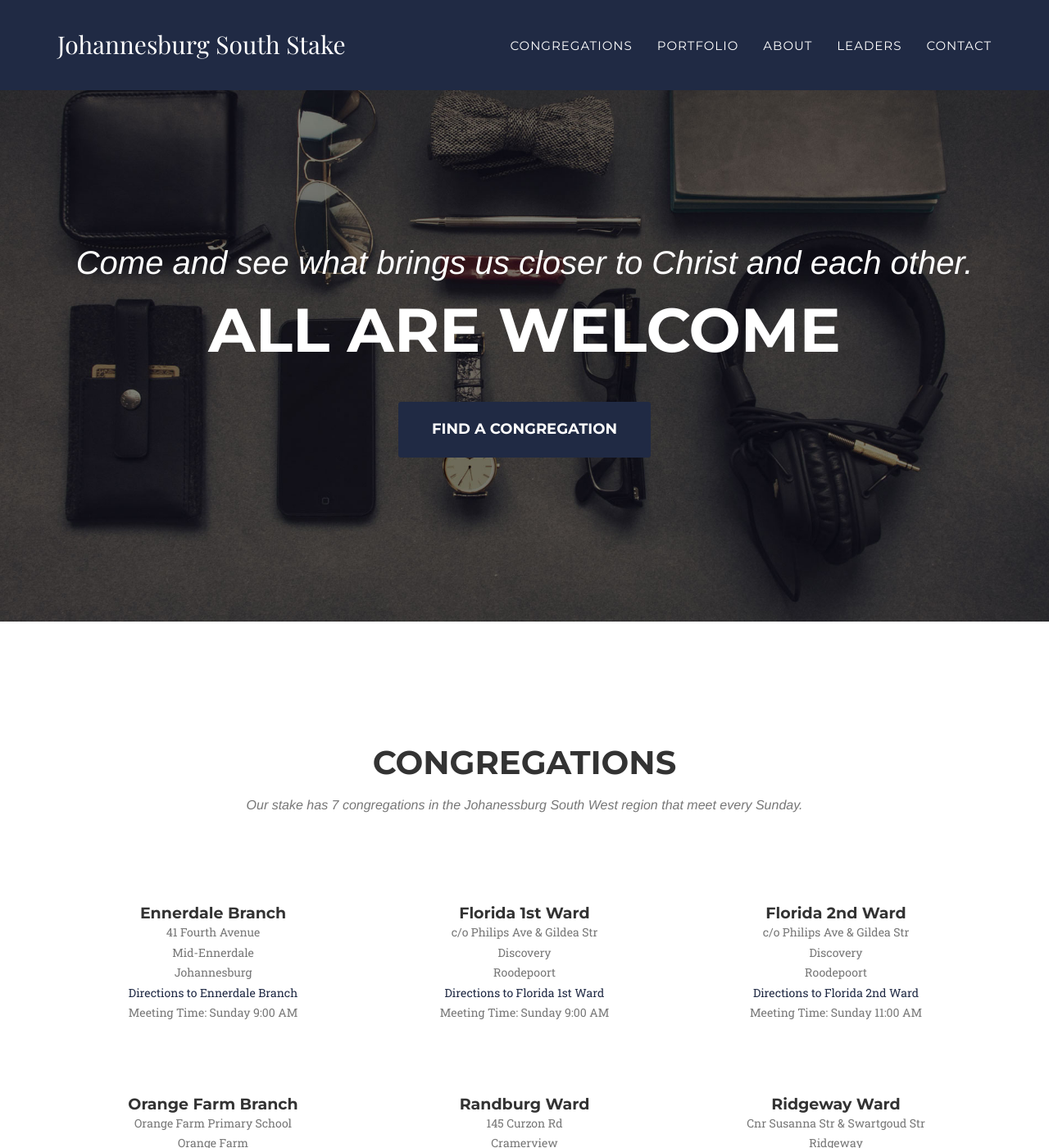
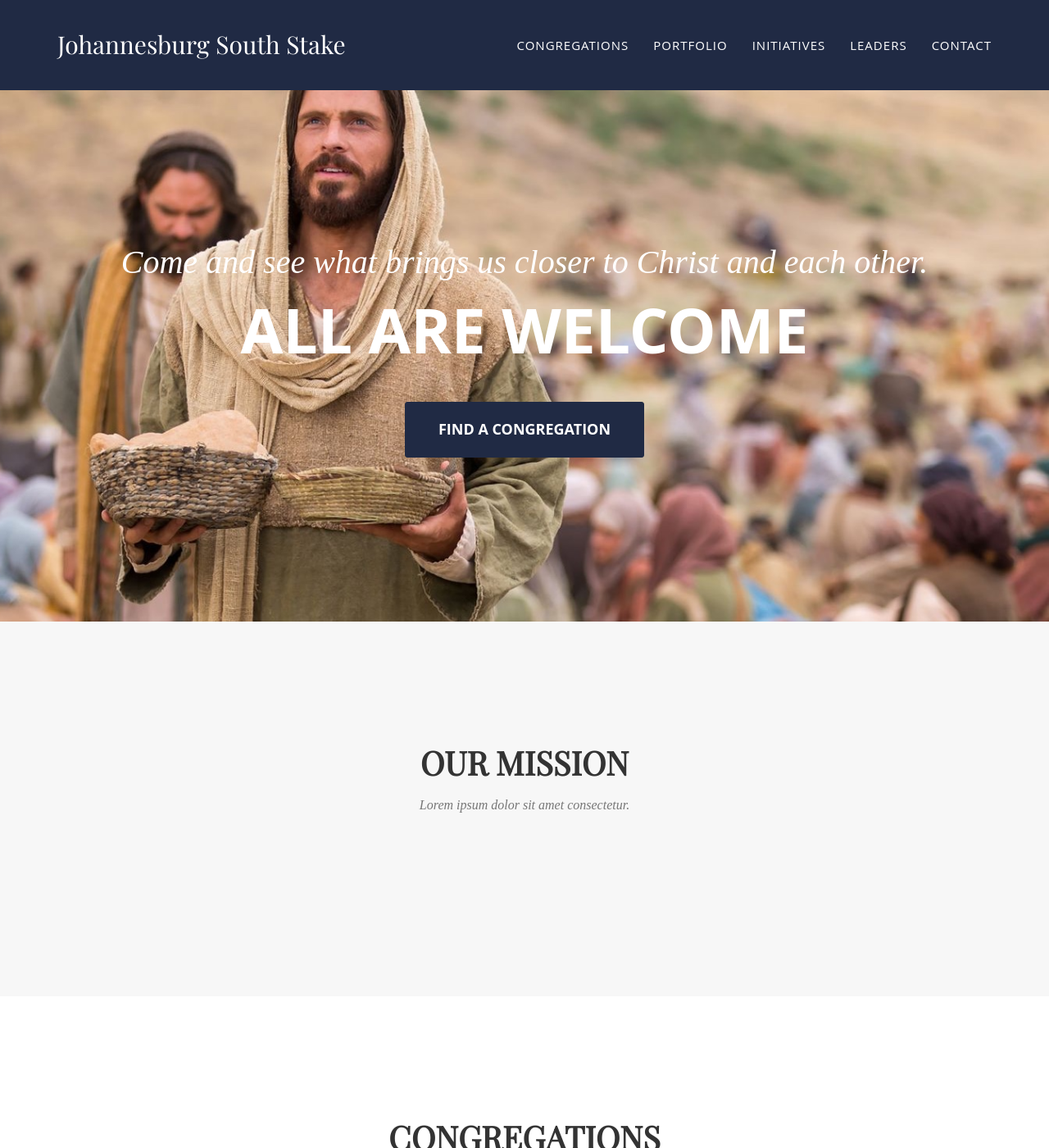
Before and after one commit to jhbsouthstake/jhbsouthstake.github.io, a Jekyll site: the page built from _posts/2014-07-16-project-3.markdown, in a window 1280 px wide and 1400 px high. Shown: the whole window at 82% size. Built offline with Jekyll 4.4.1, drawn with Linux system fonts in a browser that asks for light colours; some web fonts are replaced; some of the changed text lies outside the part shown.

Commit message:
update placeholder sections, image placeholders & fonts

```diff
--- a/_data/template.yml
+++ b/_data/template.yml
@@ -9,3 +9,7 @@ color:
 font:
   primary: 'Montserrat, "Helvetica Neue",Helvetica,Arial,sans-serif'
   secondary: '"Droid Serif", "Helvetica Neue", Helvetica,Arial,sans-serif'
+  headings: '"Playfair Display", Georgia'
+  subheadings: 'Merriweather, Serif'
+  bodytext: 'Lato, Arial'
+  buttontext: '"Open Sans", Helvetica'
--- a/_includes/clients.html
+++ /dev/null
@@ -1,27 +0,0 @@
-<!-- Clients Aside -->
-    <aside class="clients">
-        <div class="container">
-            <div class="row">
-                <div class="col-md-3 col-sm-6">
-                    <a href="#">
-                        <img src="img/logos/envato.jpg" class="img-responsive img-centered" alt="">
-                    </a>
-                </div>
-                <div class="col-md-3 col-sm-6">
-                    <a href="#">
-                        <img src="img/logos/designmodo.jpg" class="img-responsive img-centered" alt="">
-                    </a>
-                </div>
-                <div class="col-md-3 col-sm-6">
-                    <a href="#">
-                        <img src="img/logos/themeforest.jpg" class="img-responsive img-centered" alt="">
-                    </a>
-                </div>
-                <div class="col-md-3 col-sm-6">
-                    <a href="#">
-                        <img src="img/logos/creative-market.jpg" class="img-responsive img-centered" alt="">
-                    </a>
-                </div>
-            </div>
-        </div>
-    </aside>
--- a/_includes/congregations.html
+++ b/_includes/congregations.html
@@ -75,7 +75,7 @@
                           {% for member in member.address %}
                             {{member.line}}<br>
                           {% endfor %}
-                        <a href="{{ member.map-link }}">Directions to {{member.name}}</a><br>
+                        <a href="{{ member.map-link }}" target="_blank">Directions to {{member.name}}</a><br>
                         Meeting Time: {{ member.meeting-time }}<br>
                         </p>
                     </div>
--- /dev/null
+++ b/_includes/core-beliefs.html
@@ -0,0 +1,11 @@
+<!-- Core Beliefs Section -->
+    <section id="mission-statement" class="bg-light-gray">
+        <div class="container">
+            <div class="row">
+                <div class="col-lg-12 text-center">
+                    <h2 class="section-heading">Core Beliefs</h2>
+                    <h3 class="section-subheading text-muted">Lorem ipsum dolor sit amet consectetur.</h3>
+                </div>
+            </div>
+        </div>
+    </section>
--- a/_includes/header.html
+++ b/_includes/header.html
@@ -25,7 +25,7 @@
                         <a class="page-scroll" href="#portfolio">Portfolio</a>
                     </li>
                     <li>
-                        <a class="page-scroll" href="#about">About</a>
+                        <a class="page-scroll" href="#initiatives">Initiatives</a>
                     </li>
                     <li>
                         <a class="page-scroll" href="#leaders">Leaders</a>
--- a/_includes/about.html
+++ b/_includes/initiatives.html
@@ -1,9 +1,9 @@
-<!-- About Section -->
-    <section id="about">
+<!-- Initiatives Section -->
+    <section id="initiatives">
         <div class="container">
             <div class="row">
                 <div class="col-lg-12 text-center">
-                    <h2 class="section-heading">About</h2>
+                    <h2 class="section-heading">Stake Initiatives</h2>
                     <h3 class="section-subheading text-muted">Lorem ipsum dolor sit amet consectetur.</h3>
                 </div>
             </div>
@@ -12,12 +12,11 @@
                     <ul class="timeline">
                         <li>
                             <div class="timeline-image">
-                                <img class="img-circle img-responsive" src="img/about/1.jpg" alt="">
+                                <img class="img-circle img-responsive" src="img/initiatives/livingthegospel.jpg" alt="">
                             </div>
                             <div class="timeline-panel">
                                 <div class="timeline-heading">
-                                    <h4>2009-2011</h4>
-                                    <h4 class="subheading">Our Humble Beginnings</h4>
+                                   <h4 class="subheading">Living the Gospel</h4>
                                 </div>
                                 <div class="timeline-body">
                                     <p class="text-muted">Lorem ipsum dolor sit amet, consectetur adipisicing elit. Sunt ut voluptatum eius sapiente, totam reiciendis temporibus qui quibusdam, recusandae sit vero unde, sed, incidunt et ea quo dolore laudantium consectetur!</p>
@@ -26,12 +25,11 @@
                         </li>
                         <li class="timeline-inverted">
                             <div class="timeline-image">
-                                <img class="img-circle img-responsive" src="img/about/2.jpg" alt="">
+                                <img class="img-circle img-responsive" src="img/initiatives/selfreliance.jpg" alt="">
                             </div>
                             <div class="timeline-panel">
                                 <div class="timeline-heading">
-                                    <h4>March 2011</h4>
-                                    <h4 class="subheading">An Agency is Born</h4>
+                                    <h4 class="subheading">Self Reliance</h4>
                                 </div>
                                 <div class="timeline-body">
                                     <p class="text-muted">Lorem ipsum dolor sit amet, consectetur adipisicing elit. Sunt ut voluptatum eius sapiente, totam reiciendis temporibus qui quibusdam, recusandae sit vero unde, sed, incidunt et ea quo dolore laudantium consectetur!</p>
@@ -40,12 +38,11 @@
                         </li>
                         <li>
                             <div class="timeline-image">
-                                <img class="img-circle img-responsive" src="img/about/3.jpg" alt="">
+                                <img class="img-circle img-responsive" src="img/initiatives/sharingthegospel.jpg" alt="">
                             </div>
                             <div class="timeline-panel">
                                 <div class="timeline-heading">
-                                    <h4>December 2012</h4>
-                                    <h4 class="subheading">Transition to Full Service</h4>
+                                    <h4 class="subheading">Sharing the Gospel</h4>
                                 </div>
                                 <div class="timeline-body">
                                     <p class="text-muted">Lorem ipsum dolor sit amet, consectetur adipisicing elit. Sunt ut voluptatum eius sapiente, totam reiciendis temporibus qui quibusdam, recusandae sit vero unde, sed, incidunt et ea quo dolore laudantium consectetur!</p>
@@ -54,12 +51,11 @@
                         </li>
                         <li class="timeline-inverted">
                             <div class="timeline-image">
-                                <img class="img-circle img-responsive" src="img/about/4.jpg" alt="">
+                                <img class="img-circle img-responsive" src="img/initiatives/temple.jpg" alt="">
                             </div>
                             <div class="timeline-panel">
                                 <div class="timeline-heading">
-                                    <h4>July 2014</h4>
-                                    <h4 class="subheading">Phase Two Expansion</h4>
+                                    <h4 class="subheading">Temple and Family History</h4>
                                 </div>
                                 <div class="timeline-body">
                                     <p class="text-muted">Lorem ipsum dolor sit amet, consectetur adipisicing elit. Sunt ut voluptatum eius sapiente, totam reiciendis temporibus qui quibusdam, recusandae sit vero unde, sed, incidunt et ea quo dolore laudantium consectetur!</p>
--- /dev/null
+++ b/_includes/mission-statement.html
@@ -0,0 +1,11 @@
+<!-- Mission Statement Section -->
+    <section id="mission-statement" class="bg-light-gray">
+        <div class="container">
+            <div class="row">
+                <div class="col-lg-12 text-center">
+                    <h2 class="section-heading">Our Mission</h2>
+                    <h3 class="section-subheading text-muted">Lorem ipsum dolor sit amet consectetur.</h3>
+                </div>
+            </div>
+        </div>
+    </section>
--- /dev/null
+++ b/_includes/testimonies.html
@@ -0,0 +1,33 @@
+<!-- Testimonies Section -->
+    <section id="testimonies">
+        <div class="container">
+            <div class="row">
+                <div class="col-lg-12 text-center">
+                    <h2 class="section-heading">Testimonies</h2>
+                    <h3 class="section-subheading text-muted">Lorem ipsum dolor sit amet consectetur.</h3>
+                </div>
+            </div>
+            <div class="row">
+                <div class="col-md-3 col-sm-6">
+                    <a href="#">
+                        <img src="img/testimonies/testimony.png" class="img-responsive img-centered" alt="">
+                    </a>
+                </div>
+                <div class="col-md-3 col-sm-6">
+                    <a href="#">
+                        <img src="img/testimonies/testimony.png" class="img-responsive img-centered" alt="">
+                    </a>
+                </div>
+                <div class="col-md-3 col-sm-6">
+                    <a href="#">
+                        <img src="img/testimonies/testimony.png" class="img-responsive img-centered" alt="">
+                    </a>
+                </div>
+                <div class="col-md-3 col-sm-6">
+                    <a href="#">
+                        <img src="img/testimonies/testimony.png" class="img-responsive img-centered" alt="">
+                    </a>
+                </div>
+            </div>
+        </div>
+    </section>
--- a/_layouts/default.html
+++ b/_layouts/default.html
@@ -7,11 +7,12 @@
     <body id="page-top" class="index">
 
     {% include header.html %}
+    {% include mission-statement.html %}
     {% include congregations.html %}
-    {% include portfolio_grid.html %}
-    {% include about.html %}
+    {% include core-beliefs.html %}
+    {% include testimonies.html %}
     {% include leaders.html %}
-<!--     {% include clients.html %} -->
+    {% include initiatives.html %}
     {% include contact.html %}
     {% include footer.html %}
     {% include modals.html %}
```
Also changed, not shown: other parts of _includes/initiatives.html (+3 -3 lines), _includes/css/agency.css (+23 -23 lines), img/header-bg.jpg, img/initiatives/livingthegospel.jpg (added), img/initiatives/selfreliance.jpg (added), img/initiatives/sharingthegospel.jpg (added), img/initiatives/temple.jpg (added), img/testimonies/testimony.png (added), 1 other file.
